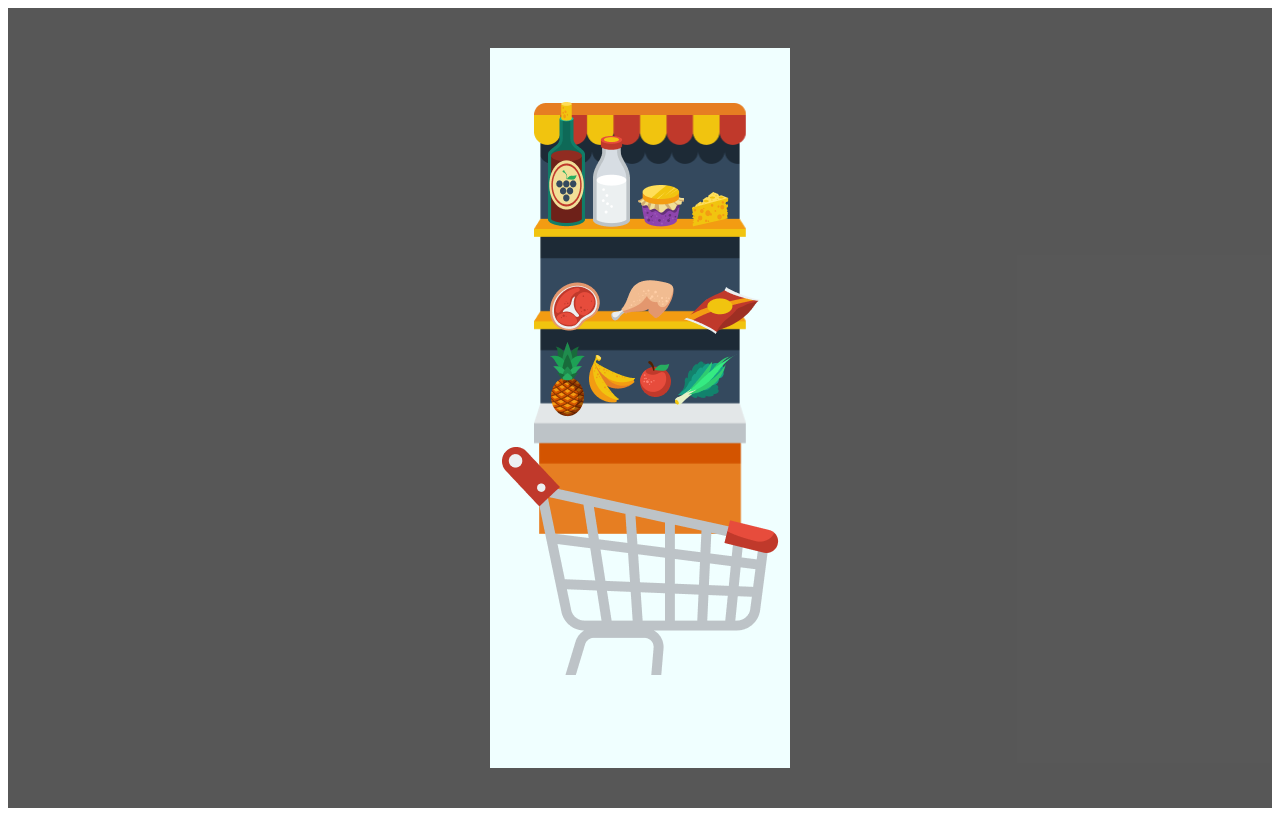
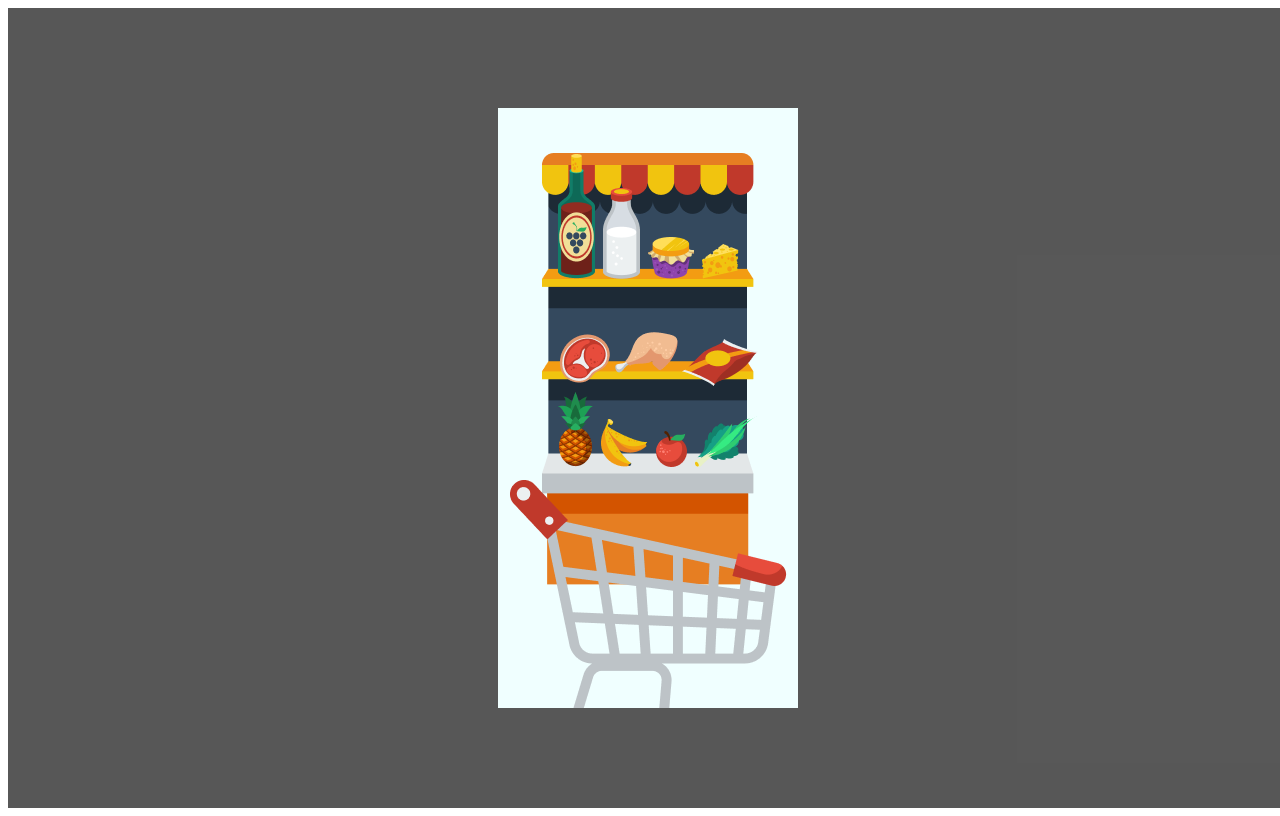
Before and after one commit to GagoEgh/supermarket, a plain HTML site: page index.html in a window 1280 px wide. Drawn offline with Linux system fonts and the light colour scheme.

Commit message:
create  market style

```diff
--- a/index.css
+++ b/index.css
@@ -1,5 +1,5 @@
 .market{
-    width: 100%;
+    width: 100vw;
     height: 100vh;
     display: flex;
     justify-content: space-around;
@@ -7,43 +7,31 @@
     background-color: rgba(33, 33, 33, 0.751);
 }
 
-.part{
+.wrapper{
     width: 300px;
-    /* height: 480px; */
-    height: 670px;
+    height: 600px;
     background-color: azure;
     display: flex;
     flex-direction: column;
     justify-content: center;
     align-items: center;
-    /* padding-top: 120px; */
-    padding-top: 50px;
-}
-
-.chapter{
-    width: 211.37px;
-    height: 431.35px;
+    background-image: url(assets/images/shelf.png);
+    background-repeat: no-repeat;
+    background-position: center;
+    background-position-x: center;
+    background-position-y: 45px;
 }
 
 .cart{
     position: relative;
-    top: -88px;
-}
-
-
-
-.ta{
-    background-image: url("assets/images/Group.png");
-    width: 211.37px;
-    height: 431.35px;
-    display: flex;
+    top: 7px;
 }
 
 table{
     display: flex;
     position: relative;
-    top: -40px;
-    left: 13px;
+    top: 0px;
+    left: 10px;
     width: fit-content;
 }
 
@@ -54,3 +42,11 @@ table{
     width: 100%;
     gap: 6px;
 }
+
+.secondShelf{
+    gap: 0;
+}
+
+.thirdShelf{
+    margin-top: 0px;
+}
--- a/index.html
+++ b/index.html
@@ -4,61 +4,18 @@
     <meta charset="UTF-8" />
     <meta name="viewport" content="width=device-width, initial-scale=1.0" />
     <link href="index.css" rel="stylesheet" />
-    <title>Document</title>
+    <title>Supermarket</title>
   </head>
   <body>
     <div class="market">
-      <section class="part">
-        <div class="ta">
-          <table>
-            <tr class="shelf" id="first"></tr>
-            <tr class="shelf" id="second">
-              <!-- <td>
-                <img src="assets/images/collection/meat.png" />
-              </td>
-              <td>
-                <img src="assets/images/collection/chicken_meat.png" />
-              </td>
-              <td>
-                <img src="assets/images/collection/chips.png" />
-              </td> -->
-            </tr>
-            <tr>
-              <td>
-                <img src="assets/images/collection/ananas.png" />
-              </td>
-              <td>
-                <img src="assets/images/collection/banana.png" />
-              </td>
-              <td>
-                <img src="assets/images/collection/apple.png" />
-              </td>
-              <td>
-                <img src="assets/images/collection/onion.png" />
-              </td>
-            </tr>
-          </table>
-        </div>
-        <!-- <img src="assets/images/Group.png" class="chapter"> -->
+      <section class="wrapper">
+        <table>
+          <tr class="shelf" id="first"></tr>
+          <tr class="shelf secondShelf" id="second"></tr>
+          <tr class="shelf thirdShelf" id="third"></tr>
+        </table>
         <img src="assets/images/cart.png" class="cart" />
       </section>
-
-      <!-- <section class="part">
-        <img src="assets/images/Group.png" class="chapter" />
-        <img src="assets/images/cart.png" class="cart" />
-      </section>
-      <section class="part">
-        <img src="assets/images/Group.png" class="chapter" />
-        <img src="assets/images/cart.png" class="cart" />
-      </section>
-      <section class="part">
-        <img src="assets/images/Group.png" class="chapter" />
-        <img src="assets/images/cart.png" class="cart" />
-      </section>
-      <section class="part">
-        <img src="assets/images/Group.png" class="chapter" />
-        <img src="assets/images/cart.png" class="cart" />
-      </section> -->
     </div>
 
     <script type="text/javascript" src="index.js"></script>
--- a/index.js
+++ b/index.js
@@ -1,7 +1,8 @@
 const firstShelfItems = ["assets/images/collection/wine.png","assets/images/collection/milk.png",
     "assets/images/collection/jam.png","assets/images/collection/cheese.png"];
 const secondShelfItems = ["assets/images/collection/meat.png","assets/images/collection/chicken_meat.png", "assets/images/collection/chips.png"];
-
+const thirdShelfItems = ["assets/images/collection/ananas.png","assets/images/collection/banana.png",
+    "assets/images/collection/apple.png","assets/images/collection/onion.png"];
 
 function createShelf(shelf,id){
   const firstShelf = document.getElementById(id);
@@ -14,10 +15,8 @@ function createShelf(shelf,id){
     firstShelf.appendChild(td);
   })
 
-
-  console.log(firstShelf);
-
 }
 
 createShelf(firstShelfItems,'first');
-createShelf(secondShelfItems,'second')
+createShelf(secondShelfItems,'second');
+createShelf(thirdShelfItems,'third')
```
Also changed, not shown: assets/images/shelf.png (renamed from assets/images/Group.png).
